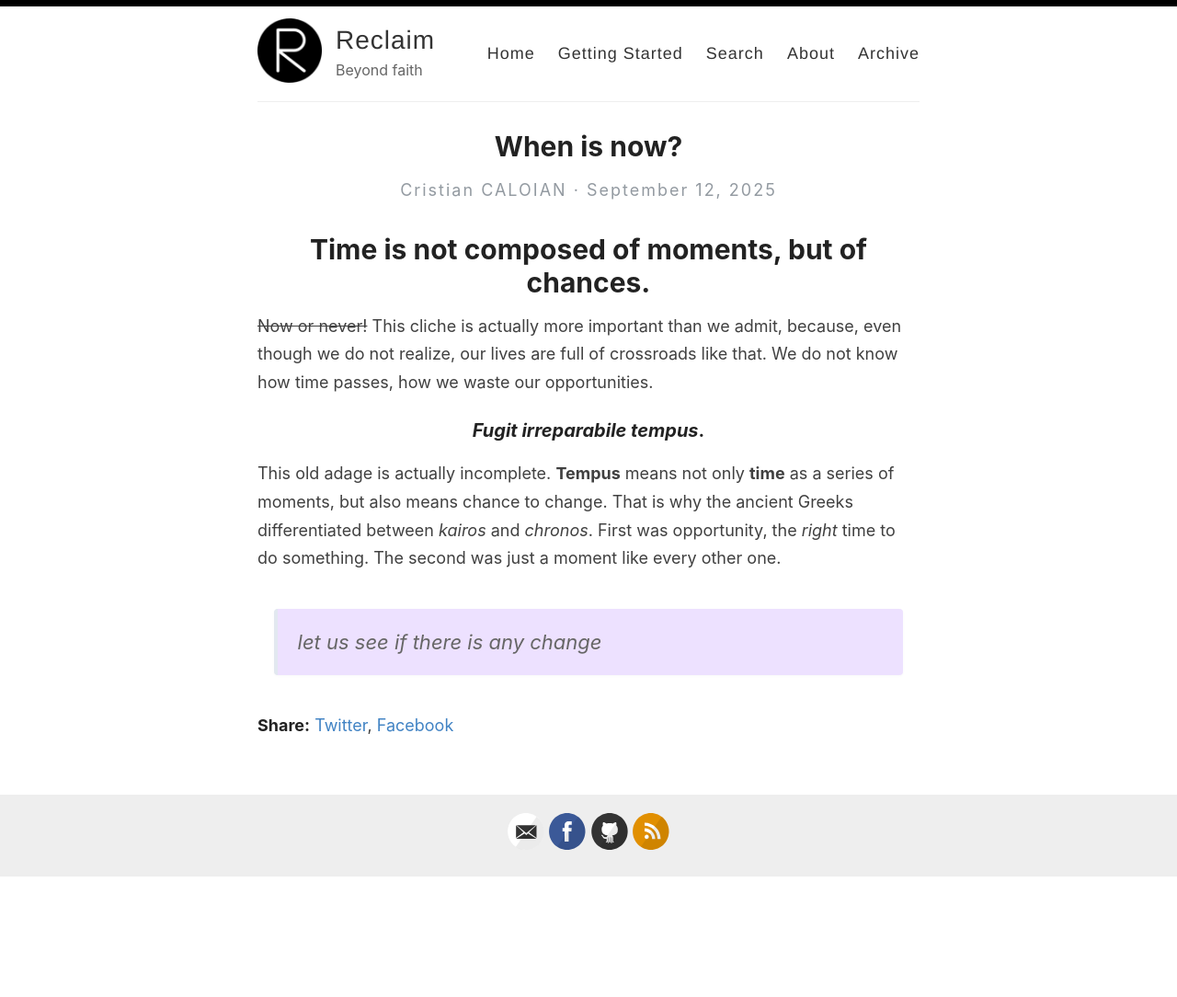
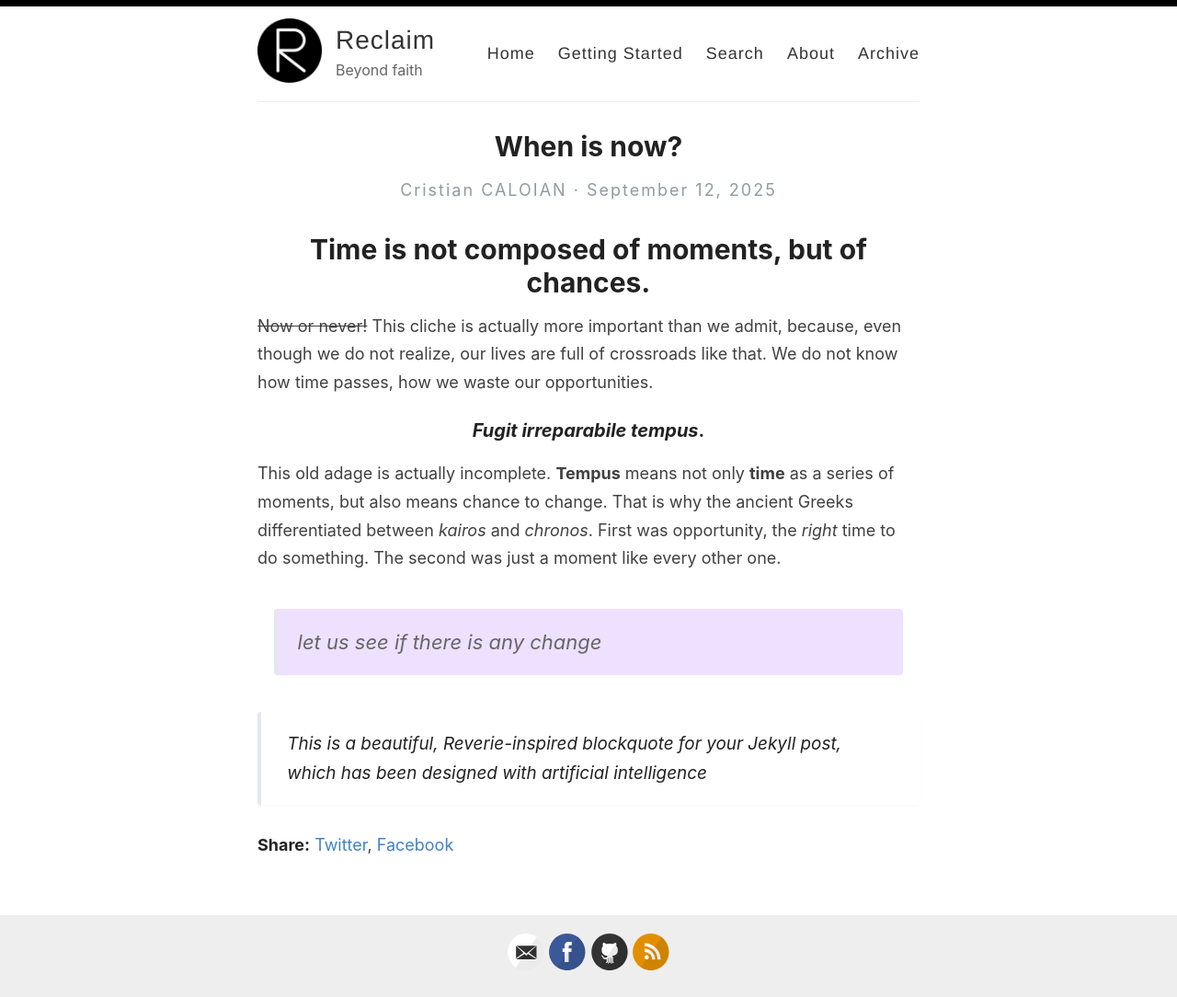
Before and after one commit to Cristian-CALOIAN/reverie, a Jekyll site: the page built from _posts/2025-09-12-time.md, in a window 1280 px wide. Shown: the whole page at 92% size. Built offline with Jekyll 4.4.1, drawn with Linux system fonts in a browser that asks for light colours; before the commit the page ends 954 px from its top, so only the background shows below that.

Commit message:
Update 2025-09-12-time.md

```diff
--- a/_posts/2025-09-12-time.md
+++ b/_posts/2025-09-12-time.md
@@ -9,3 +9,17 @@ categories: []
 
 This old adage is actually incomplete. **Tempus** means not only **time** as a series of moments, but also means chance to change. That is why the ancient Greeks differentiated between *kairos* and *chronos*. First was opportunity, the *right* time to do something. The second was just a moment like every other one.
 > let us see if there is any change
+<blockquote style="
+  color: #222;
+  background: #fff;
+  border-left: 4px solid #e2e8f0;
+  margin: 1.5em 0;
+  padding: 1em 1.5em;
+  font-style: italic;
+  font-size: 1.05em;
+  border-radius: 4px;
+  box-shadow: 0 1px 3px rgba(30,34,90,0.03);
+  transition: background 0.2s;
+">
+  This is a beautiful, Reverie-inspired blockquote for your Jekyll post, which has been designed with artificial intelligence
+</blockquote>
```
